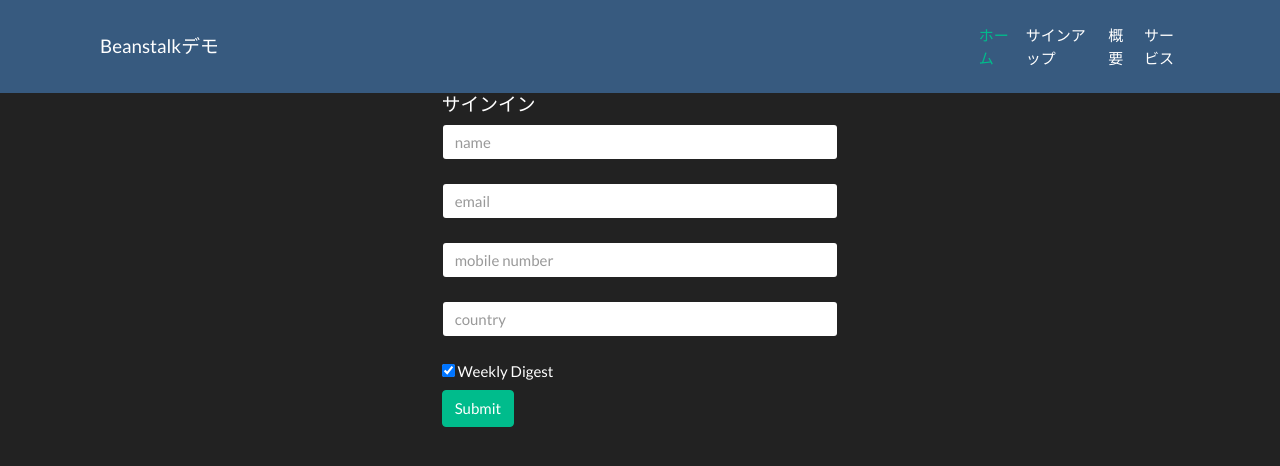
After one commit to kentasato718/eb-flask, a Flask app: page /signup in a window 1280 px wide. The commit adds this page. Shown: the top 466 px of the page. Run offline with Flask 2, Linux system fonts and the light colour scheme; some libraries are stand-ins or nearby versions.

Commit message:
Updated sign up form

```diff
--- /dev/null
+++ b/app/forms.py
@@ -0,0 +1,12 @@
+from flask_wtf import FlaskForm
+from wtforms import StringField, IntegerField, BooleanField, SubmitField
+from wtforms.validators import DataRequired, Email
+
+
+class SignUpForm(FlaskForm):
+    name = StringField(validators=[DataRequired()])
+    email = StringField(validators=[DataRequired(), Email(message="not a valid email")])
+    mobile = IntegerField()
+    country = StringField(validators=[DataRequired()])
+    newsletter = BooleanField('Weekly Digest')
+    submit = SubmitField()
--- a/app/routes.py
+++ b/app/routes.py
@@ -1,8 +1,24 @@
 from app import application
-from flask import render_template
+from flask import render_template, redirect, url_for
+from app.forms import SignUpForm
 
 
 @application.route('/')
 @application.route('/home')
 def home_page():
     return render_template('home.html')
+
+
+@application.route('/signup', methods=['GET', 'POST'])
+def sign_up():
+    form = SignUpForm()
+    if form.validate_on_submit():
+        print(
+            form.name.data,
+            form.email.data,
+            form.mobile.data,
+            form.country.data,
+            form.newsletter.data
+            )
+        return redirect(url_for('home_page'))
+    return render_template('signup.html', form=form)
--- a/app/templates/base.html
+++ b/app/templates/base.html
@@ -26,7 +26,7 @@
                      <a class="nav-link" href="#">サインアップ</a>
                   </li>
                    <li class="nav-item">
-                     <a class="nav-link" href="#">概要/a>
+                     <a class="nav-link" href="#">概要</a>
                   </li>
                   <li class="nav-item">
                      <a class="nav-link" href="#">サービス</a>
--- /dev/null
+++ b/app/templates/signup.html
@@ -0,0 +1,21 @@
+{% extends 'base.html' %}
+
+{% block content %}
+<div class="container col-md-4" style="margin: 5rem 0 0 15 rem">
+    <form method="post">
+        <h5 class="md-3">サインイン</h5>
+
+        {{ form.hidden_tag() }}
+        {{ form.name(size=50, placeholder='name', class_ = 'form-control') }}<br>
+
+        {{ form.email(size=50, placeholder='email', class_='form-control') }}<br>
+        {% for error in form.email.errors %} <span style="color:red">{{ error }}</span>{% endfor %}
+
+        {{ form.mobile(size=50, placeholder='mobile number', class_='form-control') }}<br>
+        {{ form.country(size=50, placeholder='country', class_='form-control') }}<br>
+
+        {{ form.newsletter(checked='') }} {{ form.newsletter.label }}<br>
+        {{ form.submit(class_='btn btn-success')}}
+    </form>
+</div>
+{% endblock %}
```
Also changed, not shown: forms.py (added, +12 -0 lines).
